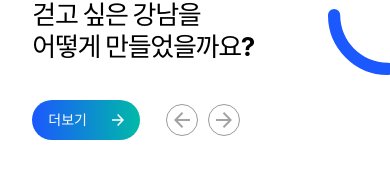
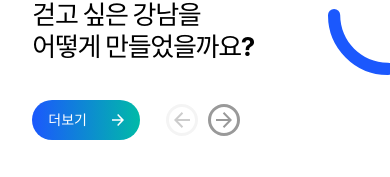
Before and after one commit to Letsleapup/gn50, a React (Vite) app in the folder frontend/: page / in a window 390 px wide. Shown: the part 1206-1383 px from the top of the page. Built offline with nearby package versions, Linux system fonts and the light colour scheme; no server answers; grey boxes are pictures that could not be loaded; a web font is replaced by a local one.

Commit message:
refactor: resolve css conflict header and walking swipe arrow

```diff
--- a/frontend/src/components/Gallery/WalkingGallery.css
+++ b/frontend/src/components/Gallery/WalkingGallery.css
@@ -91,7 +91,7 @@
 }
 
 .yg-is-active {
-  border: 1px solid #000 !important;
+  border: 3px solid #000 !important;
   cursor: pointer;
 }
 
@@ -101,10 +101,12 @@
 
 .yg-is-not-active {
   border: 3px solid #e4e4e4 !important;
+  opacity: 0.5;
 }
 
 .yg-is-not-active > img {
-  filter: brightness(100%)
+  filter: brightness(100%);
+  opacity: 0.5;
 }
 
 @keyframes rotate-robot {
@@ -185,6 +187,7 @@
   border-radius: 9999px;
   transition: background-color 0.3s ease;
   opacity: 0.4;
+  z-index: 100 !important;
 }
 
 .swiper-button-next-custom:hover,
@@ -202,6 +205,7 @@
   width: 1rem;
   height: 1rem;
   filter: brightness(0%);
+  z-index: 100 !important;
 }
 
 @media (min-width: 1440px) and (max-width: 1920px) {
@@ -347,12 +351,6 @@
     margin: 0 0 0 10px !important;
     width: 2rem !important;
     height: 2rem !important;
-    background: transparent;
-    background-color: transparent;
-    border: 1px solid #000 !important;
-    border-radius: 9999px;
-    transition: background-color 0.3s ease;
-    opacity: 0.4;
     padding: 0px;
   }
 
@@ -370,7 +368,6 @@
   .swiper-button-next-custom img {
     width: 1rem;
     height: 1rem;
-    filter: invert();
   }
   .not-hover {
     display: hidden;
--- a/frontend/src/components/layout/Header.tsx
+++ b/frontend/src/components/layout/Header.tsx
@@ -56,6 +56,7 @@
 
   useEffect(() => {
     const handleScroll = () => {
+      console.log(isNavMenuItems);
       setIsScrolled(window.scrollY > 0);
     };
     window.addEventListener('scroll', handleScroll);
@@ -76,7 +77,7 @@
 
 
   return (
-    <header className={`fixed top-[0] max-w-1920 w-screen ${isScrolled ? `bg-white` : `bg-transparent` } transition-all duration-500 z-50`}>
+    <header className={`fixed top-[0] max-w-1920 w-screen ${isScrolled ? `bg-white` : `bg-transparent` } transition-all duration-500 z-[150]`}>
       <div className={`relative flex justify-between items-center mt-[3vh] ${isScrolled ? `mb-[3vh]` : `mb-[0]` }`}>
         {/* 로고 섹션 */}
         <div className="mx-[6vw]">
@@ -96,8 +97,7 @@
                 onClick={item.onClick}
                 className={`
                   font-bold px-10 py-2 rounded-md transition-colors text-center leading-tight
-                  ${(!isNavMenuItems) ? 'text-black' : ''}
-                  ${activeNavItemId === item.id ? 'text-blue-500' : ''}
+                  ${isNavMenuItems && activeNavItemId === item.id ? 'text-blue-500' : 'text-black'}
                   ${system !== 'ios' && system !== 'android'
                     ? 'hover:text-blue-500'
                     : ''
--- a/frontend/src/pages/mainpage/MainPage.tsx
+++ b/frontend/src/pages/mainpage/MainPage.tsx
@@ -26,7 +26,7 @@
   //메인배너이미지 API호출
   useEffect(() => {
     const getBannerUrlApi = async () =>
-      await axios.get("http://mgn50.aixstudio.kr/api/api_main_banner.php");
+      await axios.get("https://mgn50.aixstudio.kr/api/api_main_banner.php");
     getBannerUrlApi()
       .then((res) =>
         setBannerUrl(`http://mgn50.aixstudio.kr/${res.data.banner1[0].url}`)
--- a/frontend/src/pages/selectpage/SelectPage.tsx
+++ b/frontend/src/pages/selectpage/SelectPage.tsx
@@ -12,7 +12,7 @@
   SelectOptionsType,
 } from "../../@types/domain";
 
-const ITEMS_PER_PAGE = 9;
+const ITEMS_PER_PAGE = 30;
 
 const SelectPage: React.FC = () => {
   const navigate = useNavigate();
--- a/frontend/tailwind.config.js
+++ b/frontend/tailwind.config.js
@@ -27,7 +27,11 @@
         '2xl': '1536px',
         '3xl': '1920px',
       },
+      zIndex: {
+        '100': '100',
+      }
     },
+
   },
   plugins: [],
 };
```
